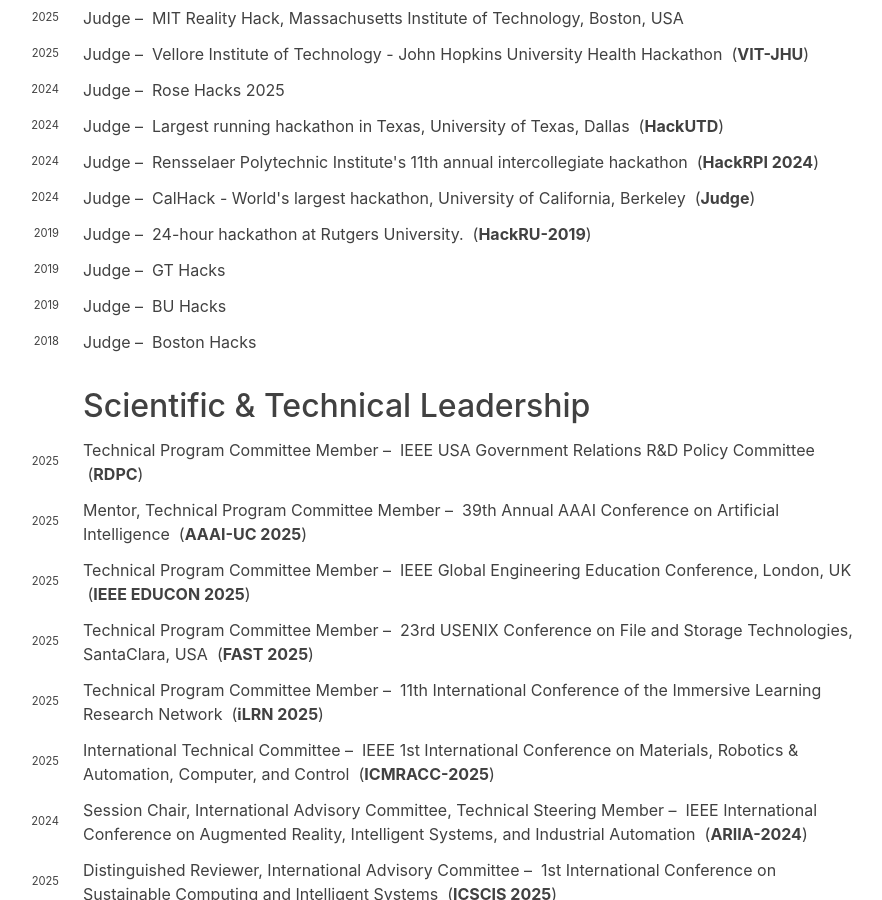
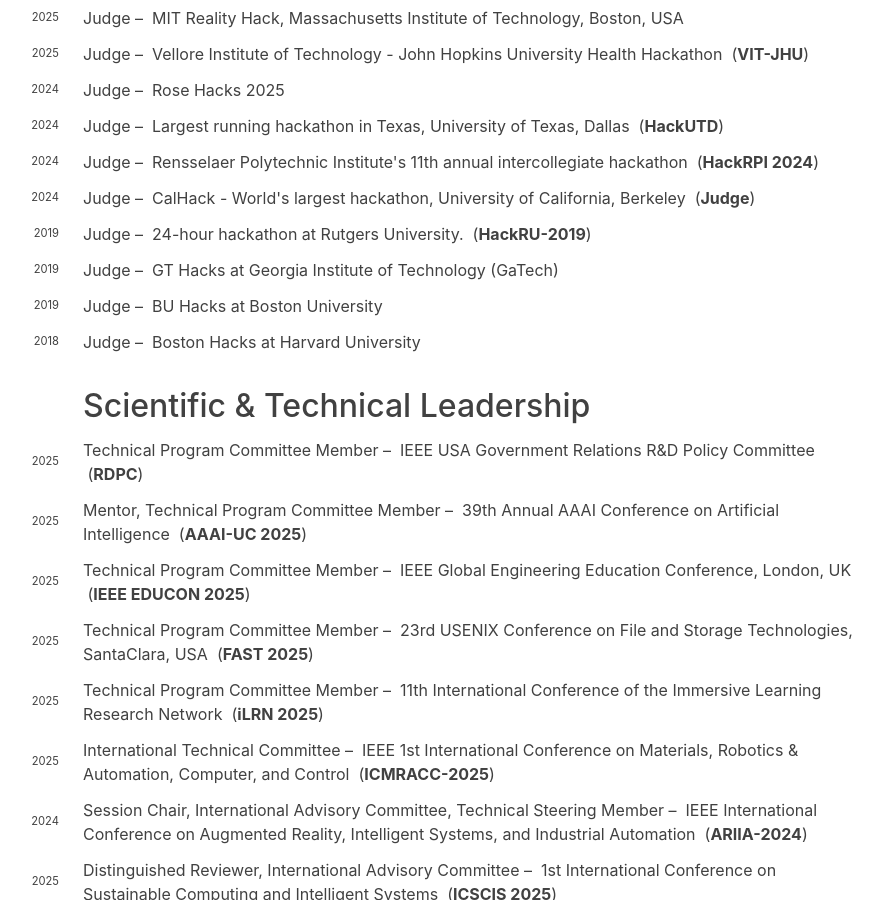
Before and after one commit to hariharanragothaman/hariharanragothaman.github.io, a Jekyll site: the page built from cv.md, in a window 1280 px wide and 900 px high, scrolled down 6493 px. Shown: the whole window, without its empty margins (249-1131 px from the left). Built offline with Jekyll 4.4.1, drawn with Linux system fonts in a browser that asks for light colours; nearby versions of some CDN libraries; some web fonts are replaced.

Commit message:
Polishes and Updates

```diff
--- a/_data/synergy.yaml
+++ b/_data/synergy.yaml
@@ -75,21 +75,21 @@
     - year: 2019
       url: https://www.hackru.org/
 
-- venue: GT Hacks
+- venue: GT Hacks at Georgia Institute of Technology (GaTech)
   venue-shorthand:
   position: Judge
   years:
     - year: 2019
       url: https://hackgt2019.devpost.com/
 
-- venue: BU Hacks
+- venue: BU Hacks at Boston University
   venue-shorthand:
   position: Judge
   years:
     - year: 2019
       url:
 
-- venue: Boston Hacks
+- venue: Boston Hacks at Harvard University
   venue-shorthand:
   position: Judge
   years:
```
